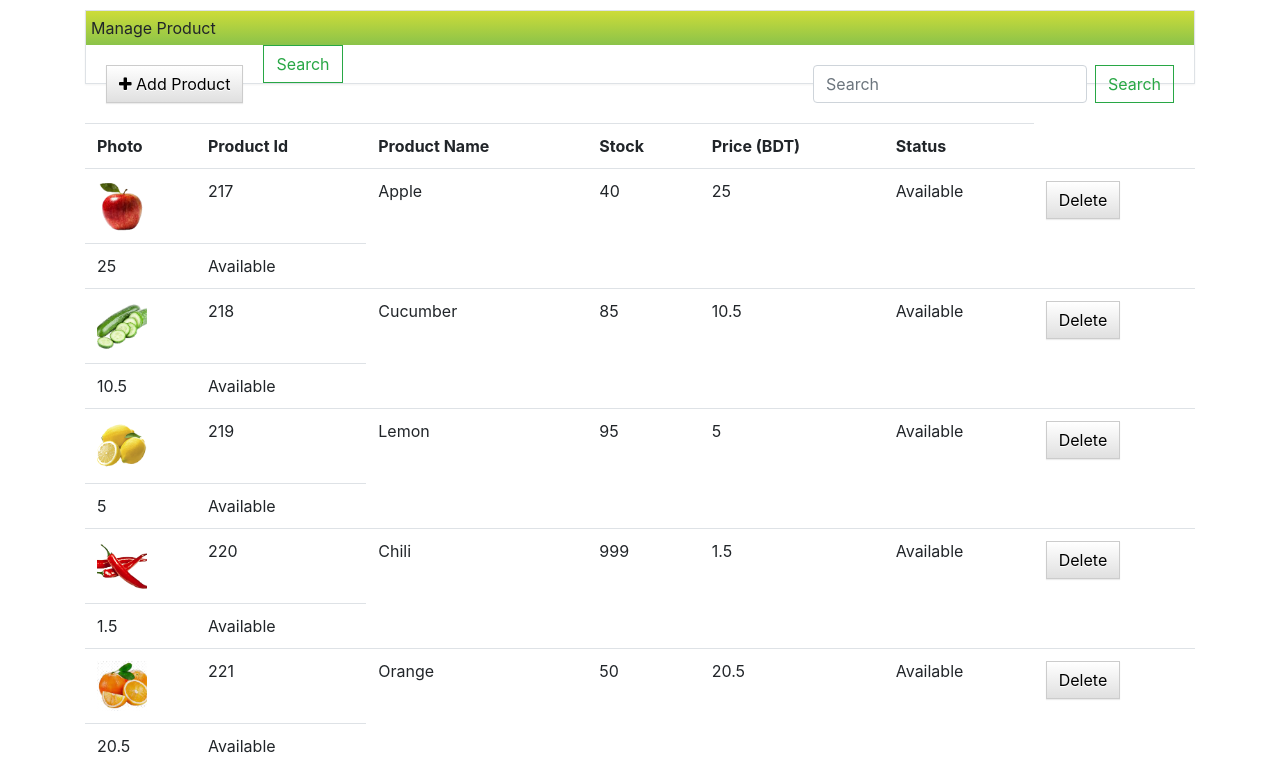
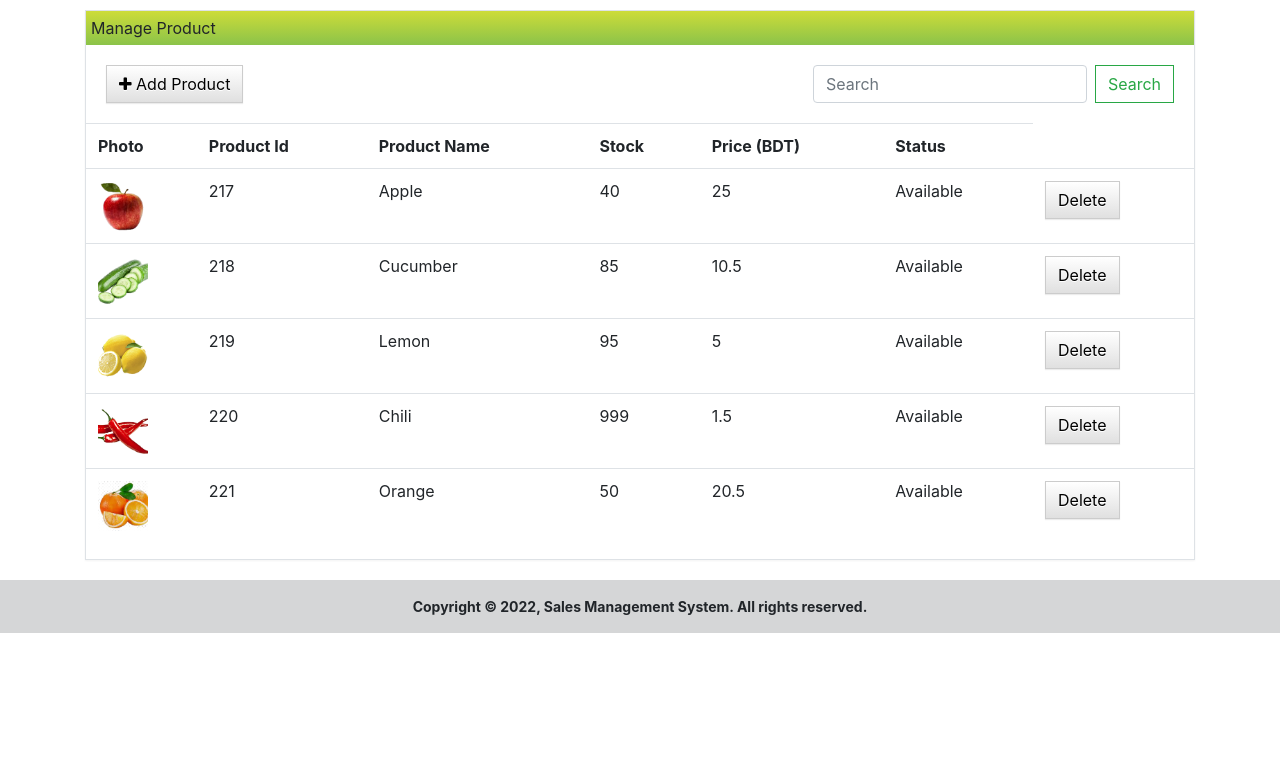
Before and after one commit to Jahid152/SalesManagement, a PHP site: page /product.php in a window 1280 px wide. Shown: the part 56-823 px from the top of the page. After the commit the page ends 689 px from the top, so only its background shows below. Run offline with PHP 8.4, Linux system fonts and the light colour scheme; the visitor is signed in with stand-in values (Sample User, id 1); data comes from the database, SQL or seed files in the repository.

Commit message:
Update product.php

```diff
--- a/product.php
+++ b/product.php
@@ -1,6 +1,7 @@
 <?php
 require_once 'header.php';
 ?>
+
 	<div class="row">
 		<div class="col-md-12">
 
@@ -18,17 +19,13 @@ require_once 'header.php';
 						</button>
 					</div>
 
+
 					<div class="div-action pull pull-right" style="padding:20px;">
 						<div class="form-inline">
 						    <input class="form-control mr-sm-2" type="search" placeholder="Search" aria-label="Search" id="productSearchKey">
-
 						    <button class="btn btn-outline-success my-2 my-sm-0" id="productSearchBtn" onclick="searchByNameLoad()">Search</button>
 						</div>
 					</div>
-						    <button class="btn btn-outline-success my-2 my-sm-0" onclick="searchByNameLoad()">Search</button>
-						</div>
-					</div>
-
 					<!-- Product search query by Ajax -->
 
 					<script>
@@ -112,11 +109,7 @@ require_once 'header.php';
 			            $('#manageProductTable').append(
 
 			            	'<tr>' + '<td><img src="images/' + productImage + '" width="50" height="50"></td> <td>' + productId + '</td><td>'+ productName + '</td><td>'
-
 			            	+ productQuantity + '</td><td>' + productPrice + '</td><td>' + productStatus + '</td><td><button type="button" class="btn btn-default" id="' + productId + '" onclick="delProductData(' + productId + ')">Delete</button></td>' + '</tr>'
-
-			            	+ productQuantity + '</td><td>' + productPrice + '</td><td>' + productStatus + '</td>' + '</tr>'
-
 
 			            	);
 			        });
@@ -215,7 +208,6 @@ require_once 'header.php';
 					   });
 					}));
 				});
-
 			</script>
 			<script>
 				function delProductData(prodid){
@@ -241,10 +233,6 @@ require_once 'header.php';
 					});
 				}
 			</script>
-
-
-			</script>
-
 		</div>
 	</div>
 </div>
```
